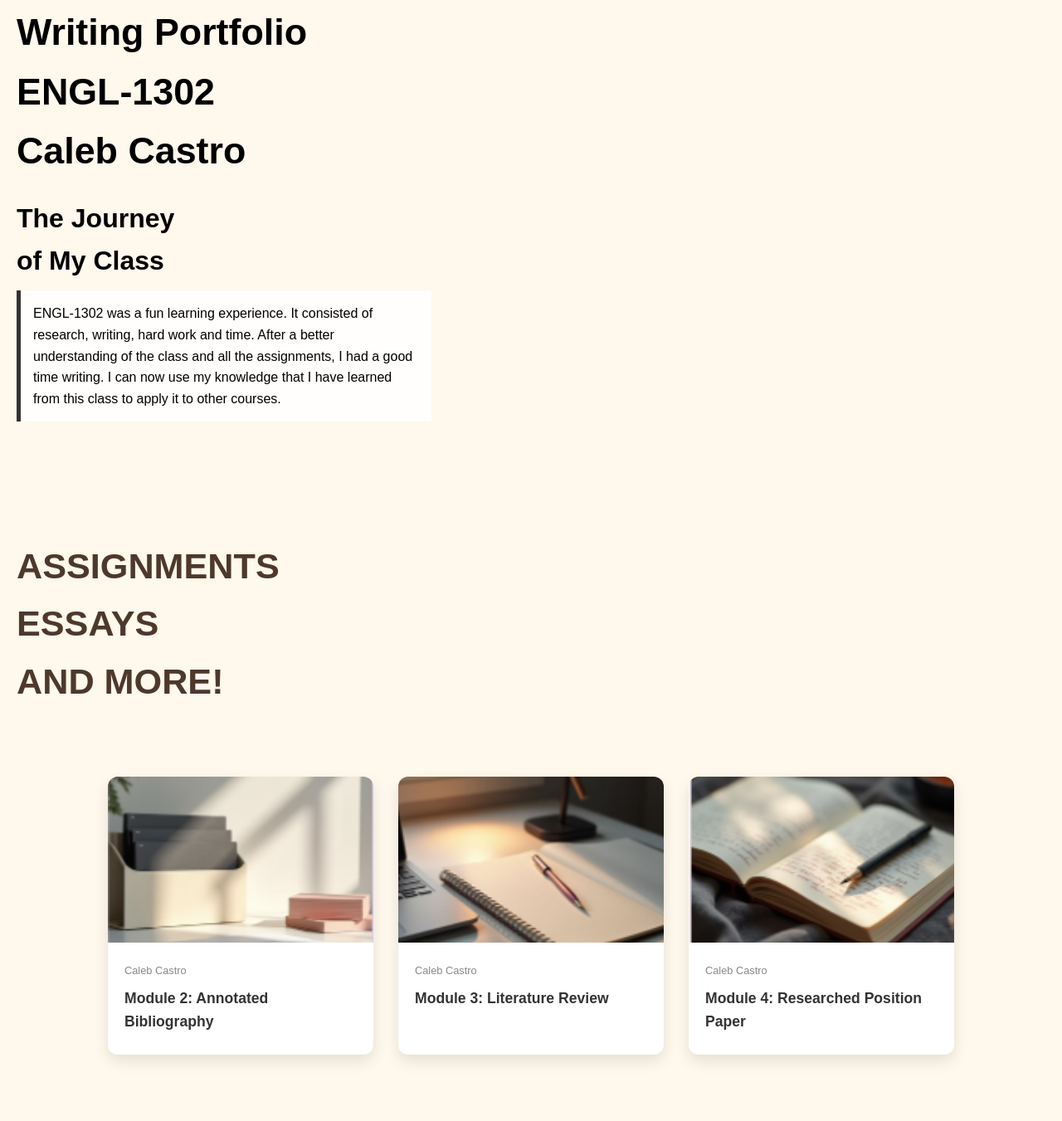
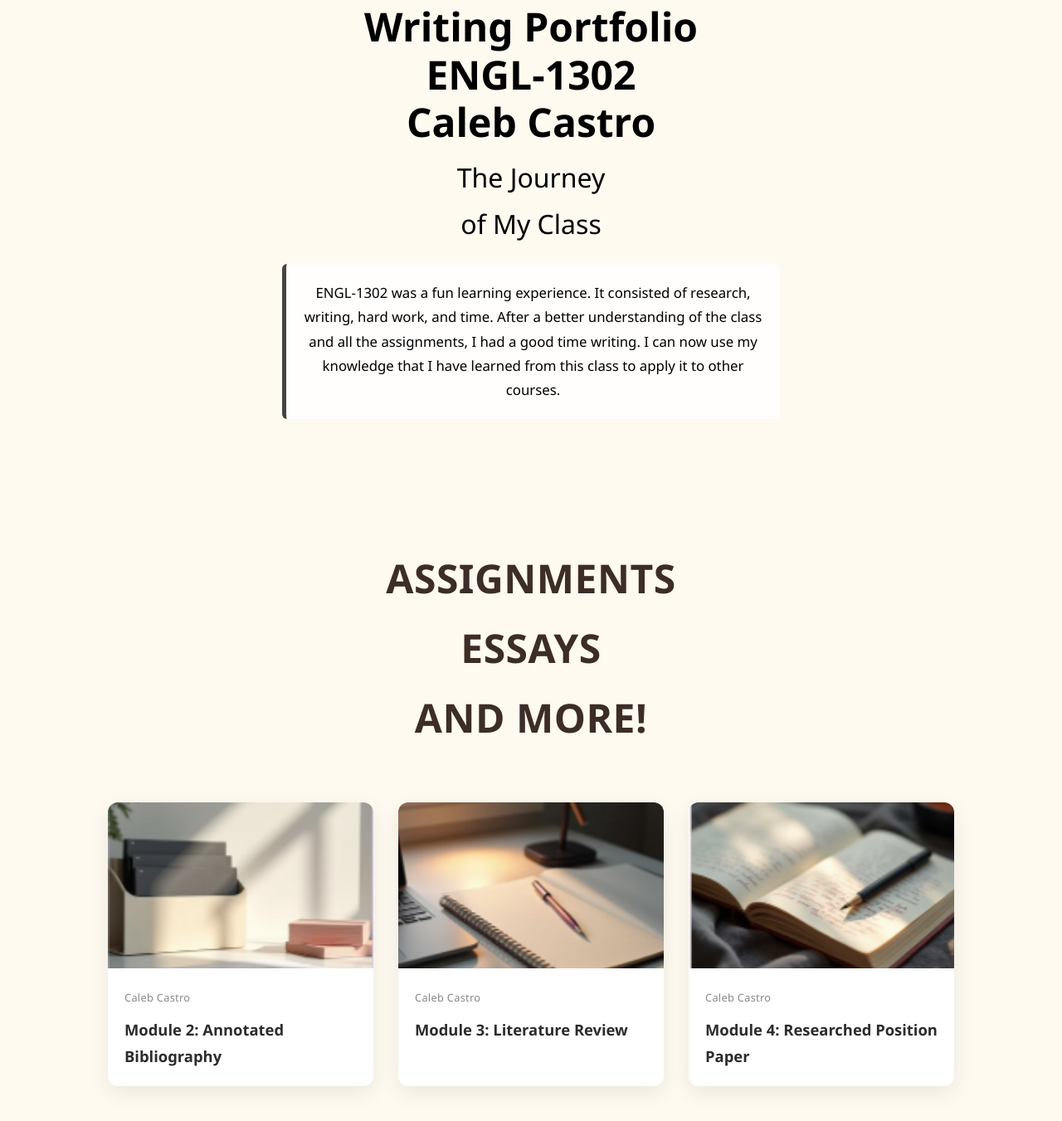
Before and after one commit to CalebCastroPortfolio/ENGL-1302, a plain HTML site: page index.html in a window 1280 px wide. Shown: the part 97-1448 px from the top of the page at 83% size. Before the commit the page ends 1408 px from the top, so only its background shows below. Drawn offline with Linux system fonts and the light colour scheme.

Commit message:
centered index title

```diff
--- a/index.html
+++ b/index.html
@@ -13,7 +13,7 @@
       <h1>Writing Portfolio<br>ENGL-1302<br>Caleb Castro</h1>
       <h2>The Journey<br>of My Class</h2>
       <p class="hero-desc">
-        ENGL-1302 was a fun learning experience. It consisted of research, writing, hard work and time.
+        ENGL-1302 was a fun learning experience. It consisted of research, writing, hard work, and time.
         After a better understanding of the class and all the assignments, I had a good time writing.
         I can now use my knowledge that I have learned from this class to apply it to other courses.
       </p>
--- a/styles.css
+++ b/styles.css
@@ -6,10 +6,10 @@
 }
 
 body {
-    font-family: 'Arial', sans-serif;
-    background-color: #fff8ec; /* light cream background */
-    color: #2c2c2c;            /* dark text for contrast */
-    line-height: 1.6;
+  font-family: 'Segoe UI', sans-serif;
+  background-color: #fffaf0; /* softer cream */
+  color: #2c2c2c;
+  line-height: 1.75;
 }
 
 /* ===== Hero Section ===== */
@@ -17,35 +17,51 @@
   background: url('assets/hero-bg.jpg') no-repeat center center/cover;
   padding: 100px 20px;
   color: #000;
-    text-align: left;
+  text-align: center;
+  display: flex;
+  align-items: center;
+  justify-content: center;
+  flex-direction: column;
+}
+
+.hero-text {
+  max-width: 700px;
 }
 
 .hero-text h1 {
-    font-size: 2.8rem;
-    font-weight: bold;
+  font-size: 3rem;
+  font-weight: 700;
+  line-height: 1.2;
+  margin-bottom: 10px;
 }
 
 .hero-text h2 {
   font-size: 2rem;
-    margin: 20px 0 10px;
+  margin-bottom: 15px;
+  font-weight: 400;
 }
 
 .hero-desc {
-    font-size: 1rem;
-    background-color: rgba(255, 255, 255, 0.85);
-    padding: 15px;
-    max-width: 500px;
-    border-left: 5px solid #333;
-    margin-top: 10px;
+  font-size: 1.05rem;
+  background-color: rgba(255, 255, 255, 0.88);
+  padding: 20px;
+  max-width: 600px;
+  border-left: 5px solid #444;
+  border-radius: 6px;
+  margin-top: 20px;
+  margin-left: auto;
+  margin-right: auto;
+  text-align: center;
 }
 
 /* ===== Section Title ===== */
 .section-title {
-    text-align: left;
-    padding: 40px 20px;
-    font-size: 1.8rem;
+  text-align: center;
+  padding: 50px 20px 20px;
+  font-size: 2rem;
   font-weight: bold;
-    color: #4e382c;
+  color: #3c2d26;
+  letter-spacing: 0.5px;
 }
 
 /* ===== Card Grid ===== */
@@ -54,24 +70,25 @@
   flex-wrap: wrap;
   justify-content: center;
   gap: 30px;
-    padding: 40px 20px;
+  padding: 40px 20px 60px;
 }
 
 /* ===== Individual Cards ===== */
 .card {
-    background-color: #ffffff;
+  background-color: #fff;
   border-radius: 12px;
-    box-shadow: 0 8px 18px rgba(0, 0, 0, 0.1);
+  box-shadow: 0 8px 24px rgba(0, 0, 0, 0.08);
   overflow: hidden;
   width: 320px;
-    transition: transform 0.2s ease;
+  transition: all 0.25s ease;
   cursor: pointer;
   text-decoration: none;
   color: inherit;
 }
 
 .card:hover {
-    transform: translateY(-6px);
+  transform: translateY(-8px);
+  box-shadow: 0 12px 32px rgba(0, 0, 0, 0.12);
 }
 
 .card img {
@@ -89,33 +106,30 @@
 .card-text small {
   color: #888;
   font-size: 0.8rem;
+  letter-spacing: 0.3px;
 }
 
 .card-text h3 {
-    margin: 8px 0 5px;
-    font-size: 1.1rem;
-    color: #333;
+  margin: 10px 0 0;
+  font-size: 1.15rem;
+  color: #2c2c2c;
 }
 
-  .card-text p {
-    font-size: 0.9rem;
-    color: #555;
-    margin-top: 10px;
-  }
-
-  /* ===== Download Button (used on individual pages) ===== */
+/* ===== Download Button ===== */
 .download-btn {
   display: inline-block;
-    margin-top: 20px;
-    padding: 12px 24px;
+  margin-top: 30px;
+  padding: 12px 26px;
   background-color: #6f42c1;
   color: #fff;
-    border-radius: 6px;
-    font-weight: bold;
+  border-radius: 8px;
+  font-weight: 600;
+  font-size: 1rem;
   text-decoration: none;
-    transition: background-color 0.2s ease;
+  transition: background-color 0.25s ease, transform 0.2s ease;
 }
 
 .download-btn:hover {
   background-color: #5a35a1;
+  transform: scale(1.05);
 }
```
Lines whose indentation alone changed are shown as unchanged.
